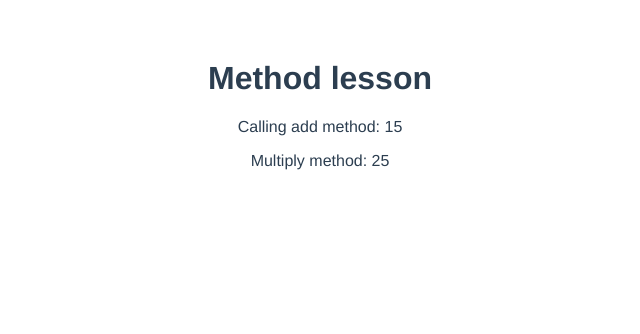
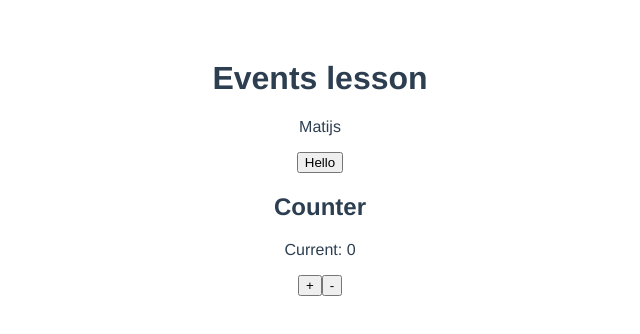
Before and after one commit to Rzaw/vue-js-training, a Vue app: page / in a window 1280 px wide. Shown: the top 334 px of the page, without its empty margins (320-960 px from the left). Built offline with nearby package versions, Linux system fonts and the light colour scheme.

Commit message:
Completed lesson 17. Started to learn about events in vue.

```diff
--- a/src/App.vue
+++ b/src/App.vue
@@ -5,20 +5,23 @@
     <h1>List tutorial</h1>
     <ListComponent /> -->
     <!-- <ListConditionalLoopComponent /> -->
-    <MethodsLessonComponent />
+    <!-- <MethodsLessonComponent /> -->
+    <EventsLessonComponent />
   </div>
 </template>
 
 <script>
   // import ListComponent from './components/ListComponent.vue'
   // import ListConditionalLoopComponent from './components/ListConditionalLoopComponent.vue'
-  import MethodsLessonComponent from './components/MethodsLessonComponent.vue'
+  // import MethodsLessonComponent from './components/MethodsLessonComponent.vue'
+  import EventsLessonComponent from './components/EventsLessonComponent.vue'
 export default {
   name: "App",
   components: {
     // ListComponent,
     // ListConditionalLoopComponent,
-    MethodsLessonComponent
+    // MethodsLessonComponent,
+    EventsLessonComponent
   },
   data() {
     return {
--- /dev/null
+++ b/src/components/EventsLessonComponent.vue
@@ -0,0 +1,37 @@
+<template>
+  <div>
+    <h1>Events lesson</h1>
+    <p>{{ name }}</p>
+    <button v-on:click="name = 'Anna'">Hello</button>
+
+    <h2>Counter</h2>
+    <p>Current: {{counter}}</p>
+    <button v-on:click="increment()">+</button>
+    <button v-on:click="decrement()">-</button>
+
+  </div>
+</template>
+
+<script>
+export default {
+  name: "EventsLessonComponent",
+  data() {
+    return {
+      name: "Matijs",
+      counter: 0
+    };
+  },
+  methods: {
+      increment(){
+          this.counter++;
+      },
+      decrement()
+      {
+          this.counter--;
+      }
+  },
+};
+</script>
+
+<style>
+</style>
```
